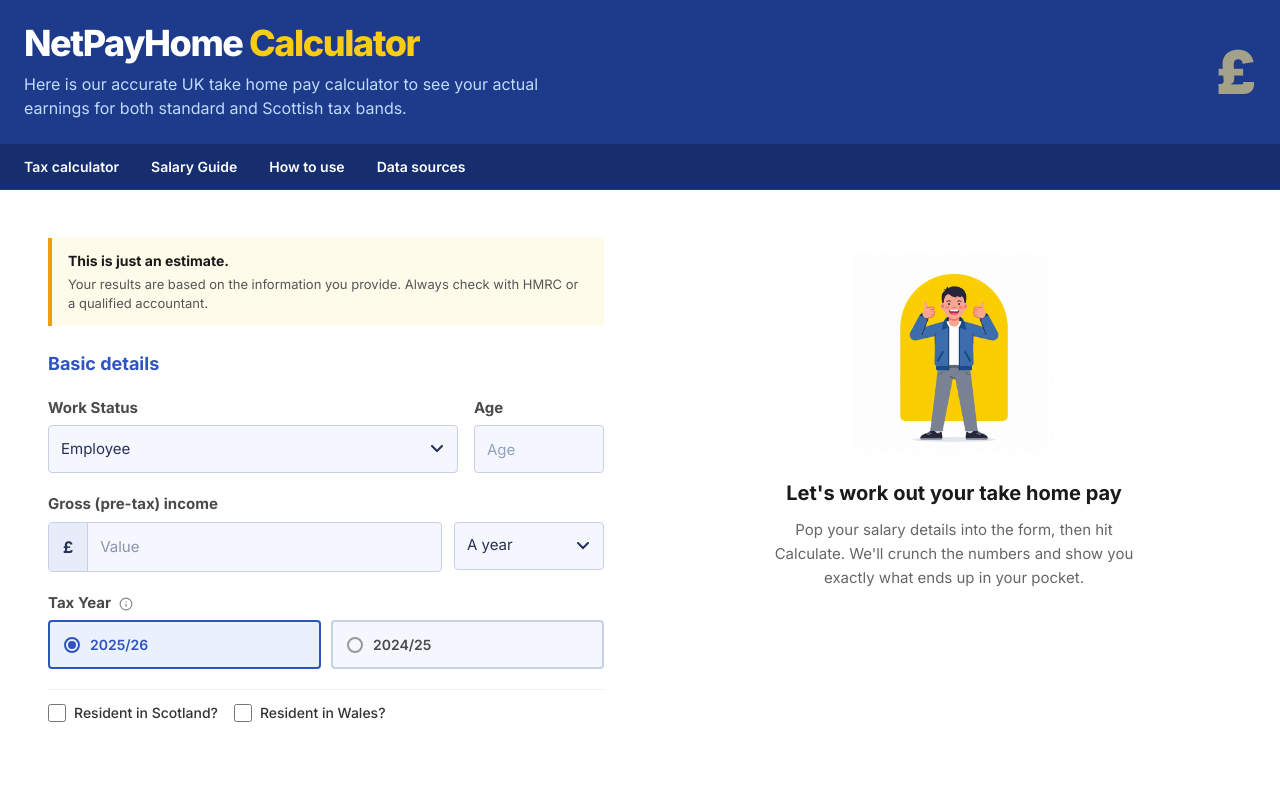
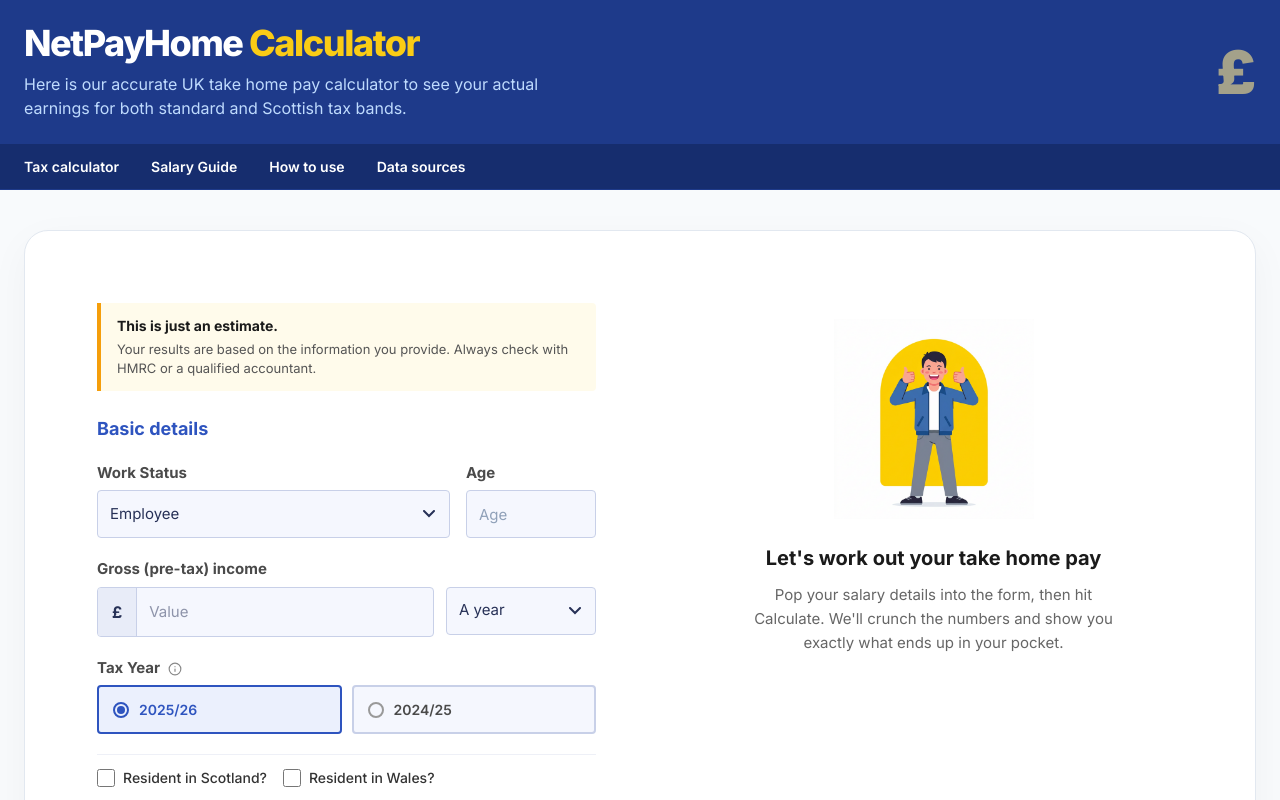
Before and after one commit to dsrashmika-prog/uktaxcal, a Next.js app: page / in a window 1280 px wide. Shown: the top 800 px of the page. Built offline with nearby package versions, Linux system fonts and the light colour scheme.

Commit message:
style: enclose calculator grid in a single spacious light card

```diff
--- a/src/app/page.tsx
+++ b/src/app/page.tsx
@@ -152,7 +152,7 @@
   };
 
   return (
-    <div style={{ display: "flex", flexDirection: "column", minHeight: "100vh", fontFamily: "var(--font-inter), sans-serif", background: "#ffffff" }}>
+    <div style={{ display: "flex", flexDirection: "column", minHeight: "100vh", fontFamily: "var(--font-inter), sans-serif", background: "#f8fafc" }}>
 
       {/* ===== HEADER (unchanged) ===== */}
       <header style={{ background: "#1e3a8a", color: "white" }}>
@@ -191,10 +191,16 @@
       </nav>
 
       {/* ===== MAIN ===== */}
-      <main style={{ flex: 1, padding: "24px 0" }}>
+      <main style={{ flex: 1, padding: "40px 0" }}>
         <div style={{ maxWidth: "1280px", margin: "0 auto", padding: "0 24px" }}>
-
-          <div style={{ display: "grid", gridTemplateColumns: "1fr", gap: "24px" }} className="calc-grid">
+          <div style={{
+            background: "#ffffff",
+            border: "1px solid #e2e8f0",
+            borderRadius: "24px",
+            padding: "48px",
+            boxShadow: "0 12px 40px rgba(0,0,0,0.04)"
+          }}>
+            <div style={{ display: "grid", gridTemplateColumns: "1fr", gap: "40px" }} className="calc-grid">
 
               {/* ===== LEFT: INPUT PANEL ===== */}
               <div style={{ minWidth: 0 }}>
@@ -669,7 +675,7 @@
                   </div>
                 )}
               </div>
-
+            </div>
           </div>
         </div>
       </main>
```
Lines whose indentation alone changed are shown as unchanged.
